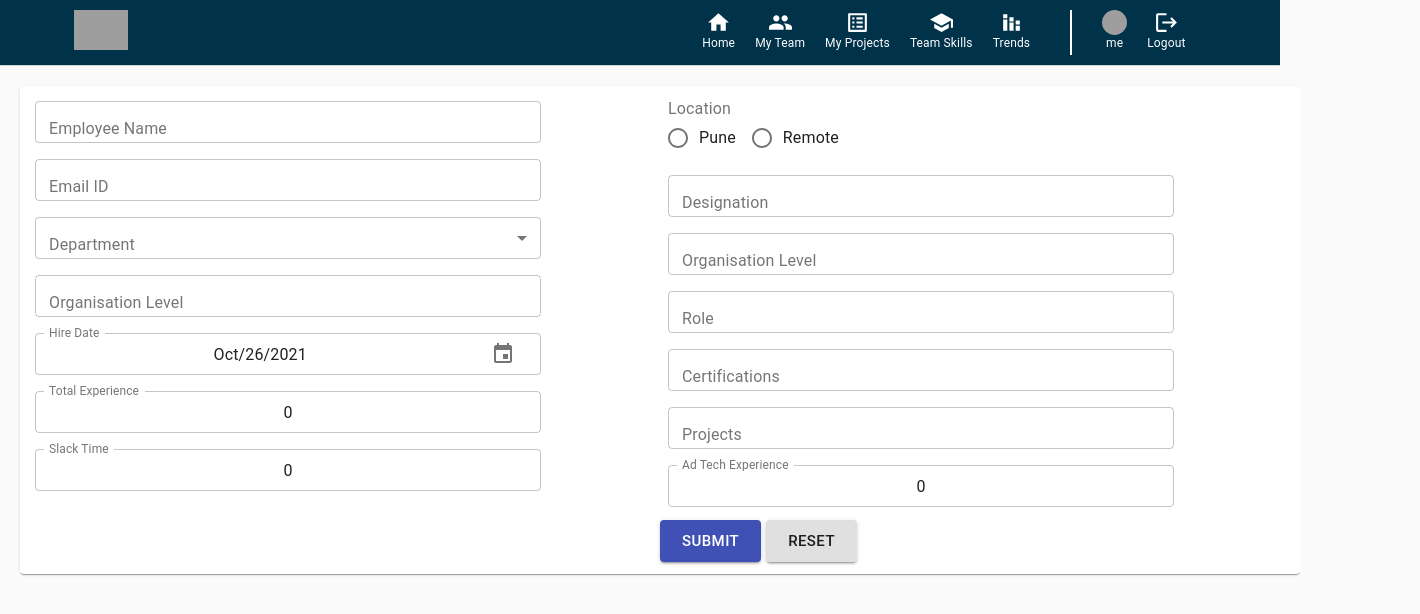
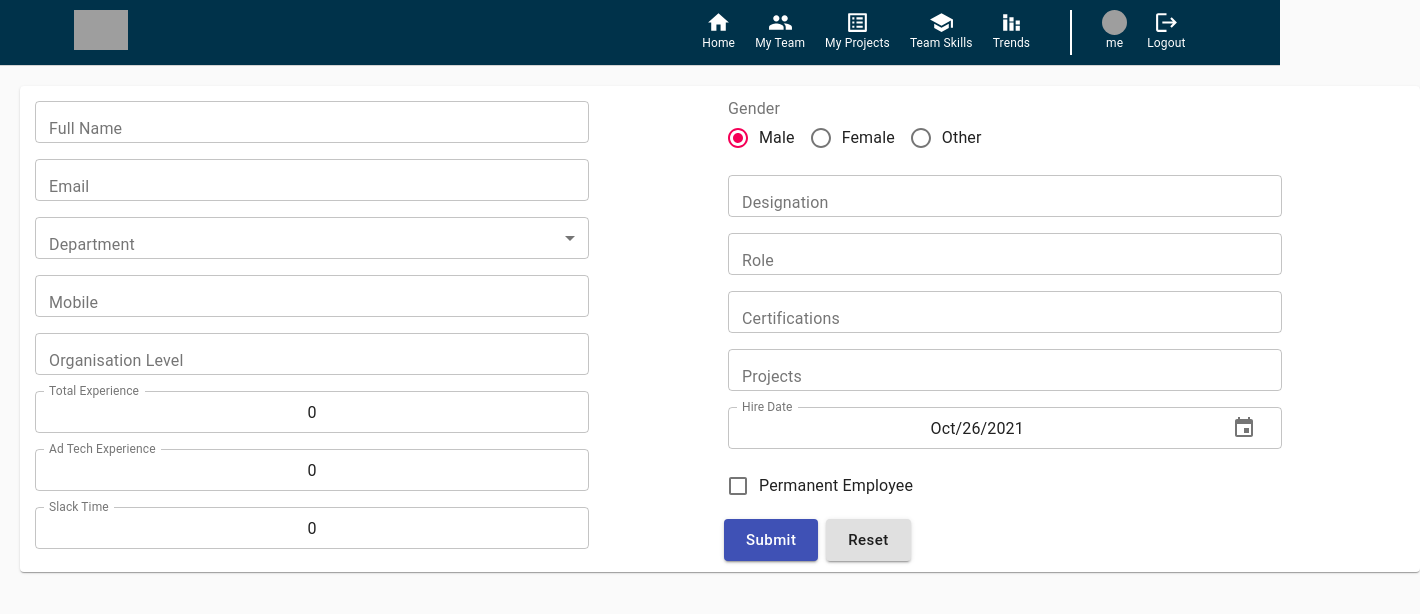
Before and after one commit to apangaonkar-ias/prod_toolkit_frontend, a React (Create React App) app: page / in a window 1280 px wide. Shown: the top 614 px of the page, 1420 px wide, since content can reach past the window. Built offline with nearby package versions, Linux system fonts and the light colour scheme; grey boxes are pictures that could not be loaded.

Commit message:
Finalised Form Validation & Formatting

```diff
--- a/package.json
+++ b/package.json
@@ -11,6 +11,7 @@
     "@material-ui/pickers": "^3.3.10",
     "@mui/icons-material": "^5.0.1",
     "@mui/material": "^5.0.2",
+    "@mui/styles": "^5.0.2",
     "@reduxjs/toolkit": "^1.6.1",
     "@testing-library/jest-dom": "^4.2.4",
     "@testing-library/react": "^9.5.0",
--- a/src/Controls/Button.js
+++ b/src/Controls/Button.js
@@ -1,9 +1,19 @@
-import {Button as MuiButton} from '@material-ui/core';
+import React from 'react'
+import { Button as MuiButton, makeStyles } from "@material-ui/core";
+
+const useStyles = makeStyles(theme => ({
+    root: {
+        margin: theme.spacing(0.5)
+    },
+    label: {
+        textTransform: 'none'
+    }
+}))
 
 export default function Button(props) {
 
     const { text, size, color, variant, onClick, ...other } = props
-
+    const classes = useStyles();
 
     return (
         <MuiButton
@@ -12,7 +22,7 @@ export default function Button(props) {
             color={color || "primary"}
             onClick={onClick}
             {...other}
-           >
+            classes={{ root: classes.root, label: classes.label }}>
             {text}
         </MuiButton>
     )
--- a/src/PageHeader/PageHeader.css
+++ b/src/PageHeader/PageHeader.css
@@ -2,7 +2,7 @@
   margin-bottom: 15px;
 
   padding: 7px;
-  width: 100%;
+  width: 1400px;
 }
 p {
   /* opacity: 0.6; */
--- a/src/RegisterPage/RegisterUser.css
+++ b/src/RegisterPage/RegisterUser.css
@@ -0,0 +1,6 @@
+.MuiPopover-root {
+  width: 350px;
+}
+.MuiPaper-root {
+  width: 1330px;
+}
--- a/src/RegisterPage/RegisterUser.js
+++ b/src/RegisterPage/RegisterUser.js
@@ -1,5 +1,6 @@
 import React, { useState, useEffect } from "react";
-import Grid from "@mui/material/Grid";
+// import Grid from "@mui/material/Grid";
+import { makeStyles } from "@mui/styles";
 import TextField from "@mui/material/TextField";
 
 import "./RegisterUser.css";
@@ -7,61 +8,94 @@ import { useForm, Form } from "../useForm";
 import Controls from "../Controls/Controls";
 import Select from "../Controls/Select";
 
-import { getDepartmentCollection } from "../Services/employeeService";
+import { Grid } from "@material-ui/core";
+// import Controls from "../../components/controls/Controls";
+// import { useForm, Form } from "../../components/useForm";
+import * as employeeService from "../Services/employeeService";
 
-const LocationGroupItems = [
-  { id: "Pune", title: "Pune" },
-  { id: "Remote", title: "Remote" },
+const genderItems = [
+  { id: "male", title: "Male" },
+  { id: "female", title: "Female" },
+  { id: "other", title: "Other" },
 ];
 
-const initialFieldValues = {
-  e_id: 1,
+const initialFValues = {
+  e_id: 0,
+  employee_name: "",
   team: "",
   location: "",
   designation: "",
   role: "",
-  employee_name: "",
   email: "",
-  departmentId: "",
+  mobile: "",
+  city: "",
+  gender: "male",
   org_level: "",
   certifications: "",
   projects: "",
+  departmentId: "",
   hireDate: new Date(),
+  isPermanent: false,
   total_exp: 0.0,
   ad_tech_exp: 0.0,
   slack_time: 0.0,
 };
 
 export default function RegisterUser() {
-  const validate = () => {
-    let temp = {};
-    temp.employee_name = values.employee_name ? "" : "This field is required";
-    temp.email = /$^|.+@.+..+/.test(values.email)
-      ? ""
-      : "Email format not valid";
-    temp.departmentId = values.departmentId ? "" : "This field is required";
-    temp.org_level = values.org_level ? "" : "This field is required";
-    temp.total_exp = values.total_exp ? "" : "This field is required";
-    temp.ad_tech_exp = values.ad_tech_exp ? "" : "This field is required";
-    temp.slack_time = values.slack_time ? "" : "This field is required";
-    temp.designation = values.designation ? "" : "This field is required";
-    temp.role = values.role ? "" : "This field is required";
-    temp.designation = values.designation ? "" : "This field is required";
-
+  const validate = (fieldValues = values) => {
+    let temp = { ...errors };
+    if ("employee_name" in fieldValues)
+      temp.employee_name = fieldValues.employee_name
+        ? ""
+        : "This field is required.";
+    if ("email" in fieldValues)
+      temp.email = /$^|.+@.+..+/.test(fieldValues.email)
+        ? ""
+        : "Email is not valid.";
+    if ("mobile" in fieldValues)
+      temp.mobile =
+        fieldValues.mobile.length > 9 ? "" : "Minimum 10 numbers required.";
+    if ("departmentId" in fieldValues)
+      temp.departmentId =
+        fieldValues.departmentId.length != 0 ? "" : "This field is required.";
+    if ("org_level" in fieldValues) {
+      temp.org_level = fieldValues.org_level ? "" : "This field is required";
+    }
+    if ("total_exp" in fieldValues) {
+      temp.total_exp = fieldValues.total_exp ? "" : "This field is required";
+    }
+    if ("ad_tech_exp" in fieldValues) {
+      temp.ad_tech_exp = fieldValues.ad_tech_exp
+        ? ""
+        : "This field is required";
+    }
+    if ("slack_time" in fieldValues) {
+      temp.slack_time = fieldValues.slack_time ? "" : "This field is required";
+    }
+    if ("designation" in fieldValues) {
+      temp.designation = fieldValues.designation
+        ? ""
+        : "This field is required";
+    }
+    if ("role" in fieldValues) {
+      temp.role = fieldValues.role ? "" : "This field is required";
+    }
     setErrors({
       ...temp,
     });
 
-    return Object.values(temp).every((x) => x == ""); // if there is nothing entered in form, it should not validate on submit
-    //returns boolean values
+    if (fieldValues == values) return Object.values(temp).every((x) => x == "");
   };
 
   const { values, setValues, errors, setErrors, handleInputChange, resetForm } =
-    useForm(initialFieldValues);
+    useForm(initialFValues, true, validate);
 
   const handleSubmit = (e) => {
     e.preventDefault();
-    if (validate()) window.alert("testing...");
+    if (validate()) {
+      employeeService.insertEmployee(values);
+      resetForm();
+    }
   };
 
   return (
@@ -69,128 +103,114 @@ export default function RegisterUser() {
       <Grid container>
         <Grid item xs={6}>
           <Controls.Input
-            label="Employee Name"
             name="employee_name"
+            label="Full Name"
             value={values.employee_name}
             onChange={handleInputChange}
             error={errors.employee_name}
           />
-
           <Controls.Input
-            label="Email ID"
+            label="Email"
             name="email"
             value={values.email}
             onChange={handleInputChange}
             error={errors.email}
           />
-
           <Controls.Select
             name="departmentId"
             value={values.departmentId}
             label="Department"
             onChange={handleInputChange}
-            options={getDepartmentCollection()}
+            options={employeeService.getDepartmentCollection()}
             error={errors.departmentId}
           />
-
+          <Controls.Input
+            label="Mobile"
+            name="mobile"
+            value={values.mobile}
+            onChange={handleInputChange}
+            error={errors.mobile}
+          />
           <Controls.Input
             label="Organisation Level"
             name="org_level"
             value={values.org_level}
             onChange={handleInputChange}
-          />
-
-          <Controls.DatePicker
-            label="Hire Date"
-            name="hireDate"
-            value={values.hireDate}
-            onChange={handleInputChange}
-          />
-
+            error={errors.org_level}
+          />{" "}
           <Controls.Input
             label="Total Experience"
             name="total_exp"
             value={values.total_exp}
             onChange={handleInputChange}
+            error={errors.total_exp}
           />
-
+          <Controls.Input
+            label="Ad Tech Experience"
+            name="ad_tech_exp"
+            value={values.ad_tech_exp}
+            onChange={handleInputChange}
+            error={errors.ad_tech_exp}
+          />
           <Controls.Input
             label="Slack Time"
             name="slack_time"
             value={values.slack_time}
             onChange={handleInputChange}
+            error={errors.slack_time}
           />
         </Grid>
         <Grid item xs={6}>
           <Controls.RadioGroup
-            row
-            name="location"
-            label="Location"
-            value={values.location}
+            name="gender"
+            label="Gender"
+            value={values.gender}
             onChange={handleInputChange}
-            items={LocationGroupItems}
+            items={genderItems}
+            error={errors.gender}
           />
-
           <Controls.Input
             label="Designation"
             name="designation"
             value={values.designation}
             onChange={handleInputChange}
-          />
-
-          <Controls.Input
-            label="Organisation Level"
-            name="org_level"
-            value={values.org_level}
-            onChange={handleInputChange}
-          />
-
+            error={errors.designation}
+          />{" "}
           <Controls.Input
             label="Role"
             name="role"
             value={values.role}
             onChange={handleInputChange}
+            error={errors.role}
           />
-
           <Controls.Input
             label="Certifications"
             name="certifications"
             value={values.certifications}
             onChange={handleInputChange}
           />
-
           <Controls.Input
             label="Projects"
             name="projects"
             value={values.projects}
             onChange={handleInputChange}
           />
-
-          <Controls.Input
-            label="Ad Tech Experience"
-            name="ad_tech_exp"
-            value={values.ad_tech_exp}
+          <Controls.DatePicker
+            name="hireDate"
+            label="Hire Date"
+            value={values.hireDate}
+            onChange={handleInputChange}
+            error={errors.hireDate}
+          />
+          <Controls.Checkbox
+            name="isPermanent"
+            label="Permanent Employee"
+            value={values.isPermanent}
             onChange={handleInputChange}
           />
-
           <div>
-            <Controls.Button
-              variant="contained"
-              color="primary"
-              size="large"
-              text="Submit"
-              type="submit"
-            />
-
-            <Controls.Button
-              variant="contained"
-              color="default"
-              size="large"
-              text="Reset"
-              type="reset"
-              onClick={resetForm}
-              style={{ margin: "5px" }}
-            />
+            <Controls.Button type="submit" text="Submit" />
+            <Controls.Button text="Reset" color="default" onClick={resetForm} />
           </div>
         </Grid>
       </Grid>
--- a/src/useForm.js
+++ b/src/useForm.js
@@ -1,20 +1,68 @@
 import { React, useState } from "react";
 import "./useForm.css";
+import { makeStyles } from "@material-ui/core";
 
-export function useForm(initialFieldValues) {
-  const [values, setValues] = useState(initialFieldValues);
+// export function useForm(
+//   initialFieldValues,
+//   validateOnChange = false,
+//   validate
+// ) {
+//   const [values, setValues] = useState(initialFieldValues);
+//   const [errors, setErrors] = useState({});
+
+//   const handleInputChange = (e) => {
+//     const { name, value } = e.target;
+//     setValues({
+//       ...value,
+//       [name]: value,
+//     });
+
+//     if (validateOnChange) {
+//       validate({ [name]: value });
+//     }
+//   };
+
+//   const resetForm = () => {
+//     setValues(initialFieldValues);
+//     setErrors({});
+//   };
+
+//   return {
+//     values,
+//     setValues,
+//     errors,
+//     setErrors,
+//     handleInputChange,
+//     resetForm,
+//   };
+// }
+
+// export function Form(props) {
+//   const { children, ...other } = props; // children means all the elements inside the
+//   //form attribute in registerForm
+//   // other will have onSubmit event
+//   return (
+//     <form autoComplete="off" {...other}>
+//       {props.children}
+//     </form>
+//   );
+// }
+
+export function useForm(initialFValues, validateOnChange = false, validate) {
+  const [values, setValues] = useState(initialFValues);
   const [errors, setErrors] = useState({});
 
   const handleInputChange = (e) => {
     const { name, value } = e.target;
     setValues({
-      ...value,
+      ...values,
       [name]: value,
     });
+    if (validateOnChange) validate({ [name]: value });
   };
 
   const resetForm = () => {
-    setValues(initialFieldValues);
+    setValues(initialFValues);
     setErrors({});
   };
 
@@ -28,12 +76,20 @@ export function useForm(initialFieldValues) {
   };
 }
 
+const useStyles = makeStyles((theme) => ({
+  root: {
+    "& .MuiFormControl-root": {
+      width: "80%",
+      margin: theme.spacing(1),
+    },
+  },
+}));
+
 export function Form(props) {
-  const { children, ...other } = props; // children means all the elements inside the
-  //form attribute in registerForm
-  // other will have onSubmit event
+  const classes = useStyles();
+  const { children, ...other } = props;
   return (
-    <form autoComplete="off" {...other}>
+    <form className={classes.root} autoComplete="off" {...other}>
       {props.children}
     </form>
   );
```
Also changed, not shown: src/Controls/Input.js (+5 -9 lines), src/Controls/Select.js (+5 -8 lines), src/Services/employeeService.js (+28 -4 lines), 1 other file (tests, documents, lock files or other folders).
